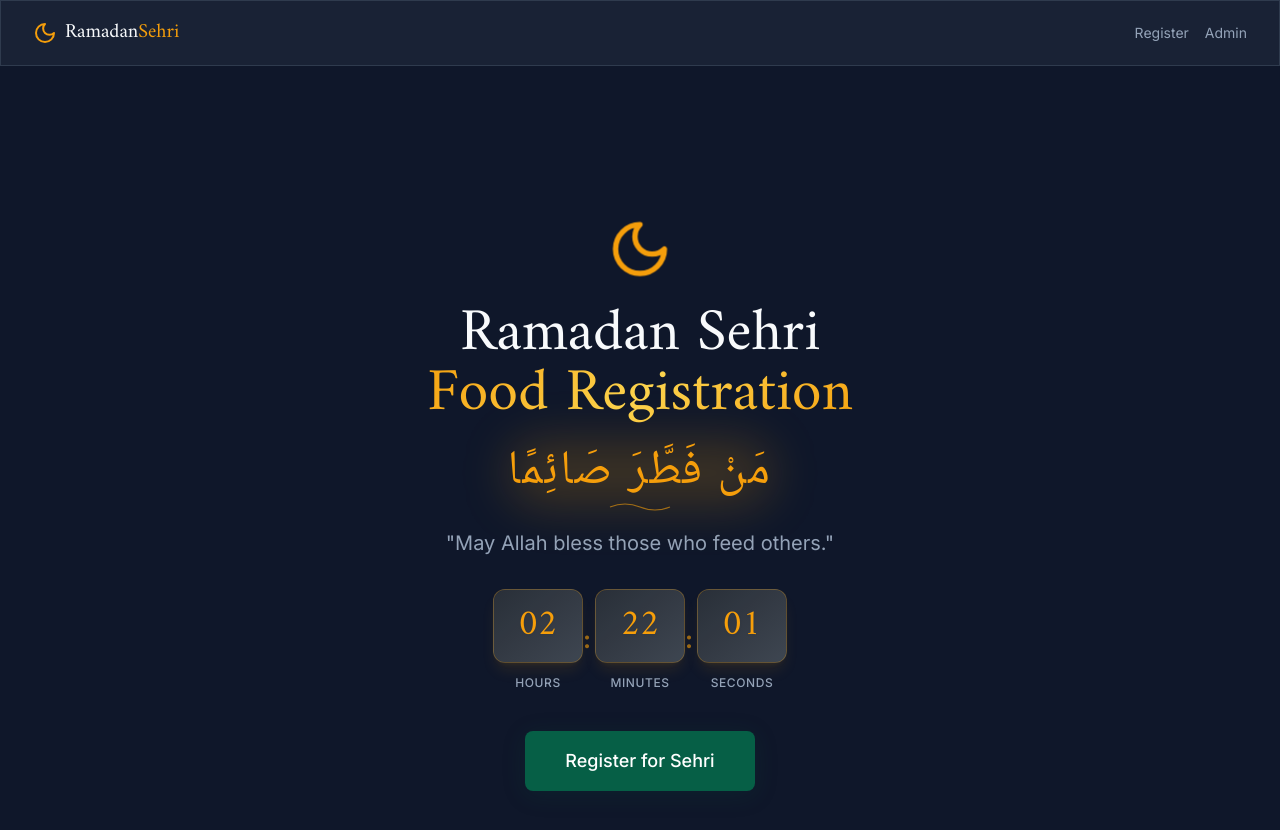
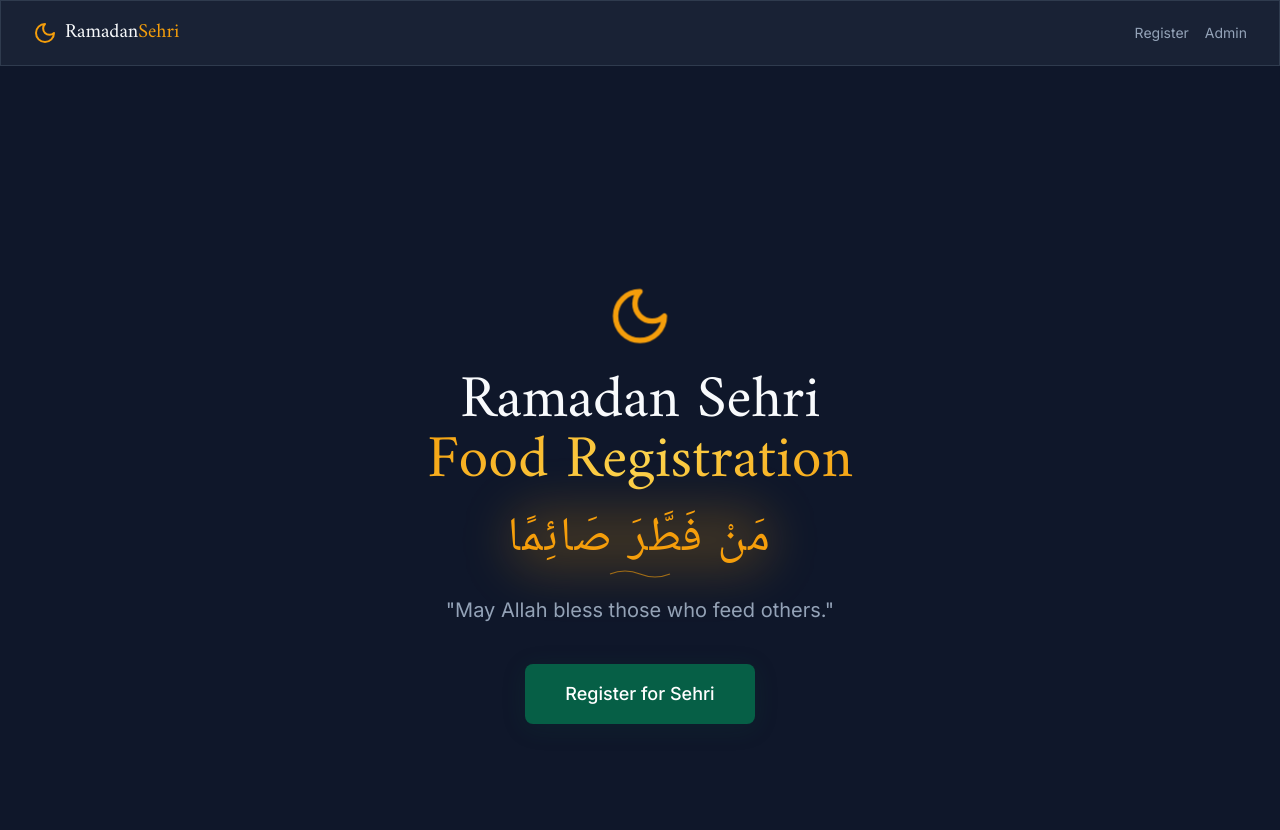
Before and after one commit to murtazasgit/RamadanSehri, a Next.js app: page / in a window 1280 px wide. Shown: the top 830 px of the page. Built offline with nearby package versions, Linux system fonts and the light colour scheme.

Commit message:
fix: remove countdown timer from home page

```diff
--- a/components/landing/Hero.tsx
+++ b/components/landing/Hero.tsx
@@ -3,7 +3,6 @@
 import { motion } from 'framer-motion'
 import Link from 'next/link'
 import { Button } from '../ui/Button'
-import { Countdown } from './Countdown'
 import { Moon, Star } from 'lucide-react'
 
 export function Hero() {
@@ -50,14 +49,6 @@
           initial={{ opacity: 0, y: 20 }}
           animate={{ opacity: 1, y: 0 }}
           transition={{ duration: 0.8, delay: 0.3 }}
-        >
-          <Countdown />
-        </motion.div>
-
-        <motion.div
-          initial={{ opacity: 0, y: 20 }}
-          animate={{ opacity: 1, y: 0 }}
-          transition={{ duration: 0.8, delay: 0.5 }}
           className="mt-10"
         >
           <Link href="/register">
```
